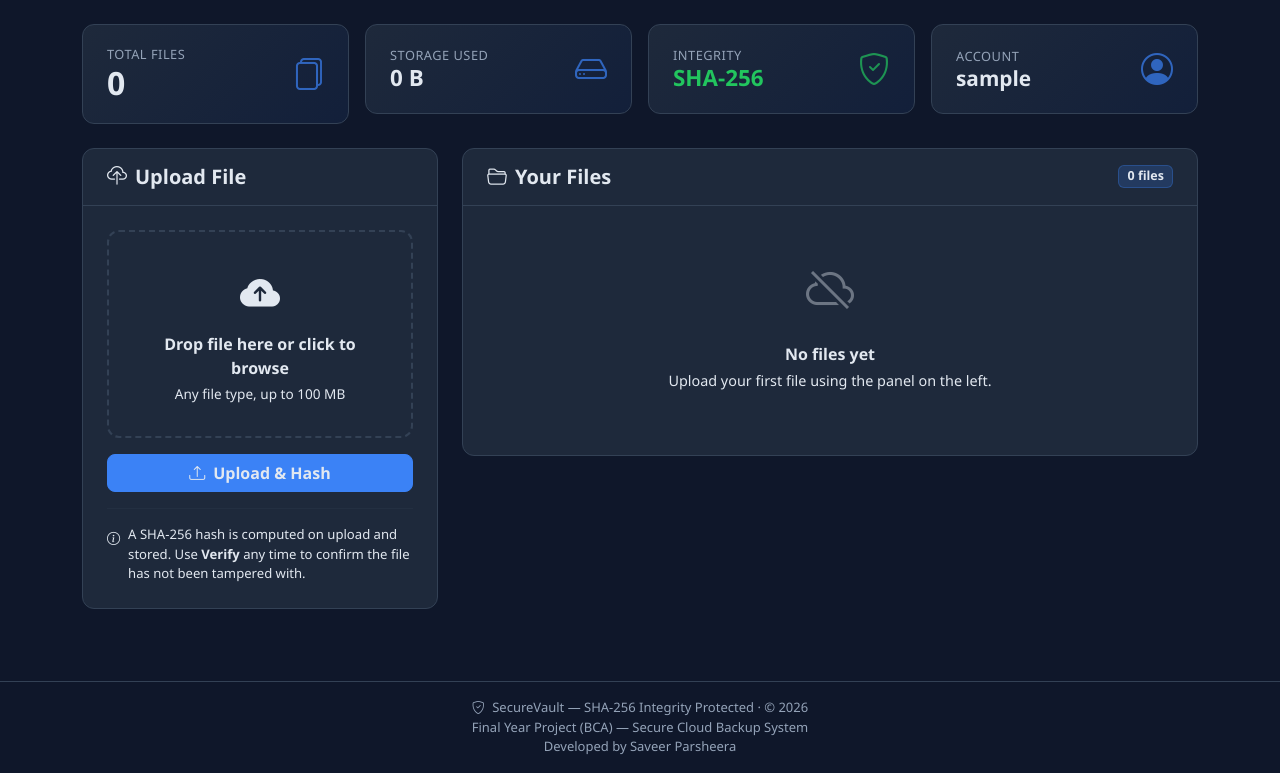
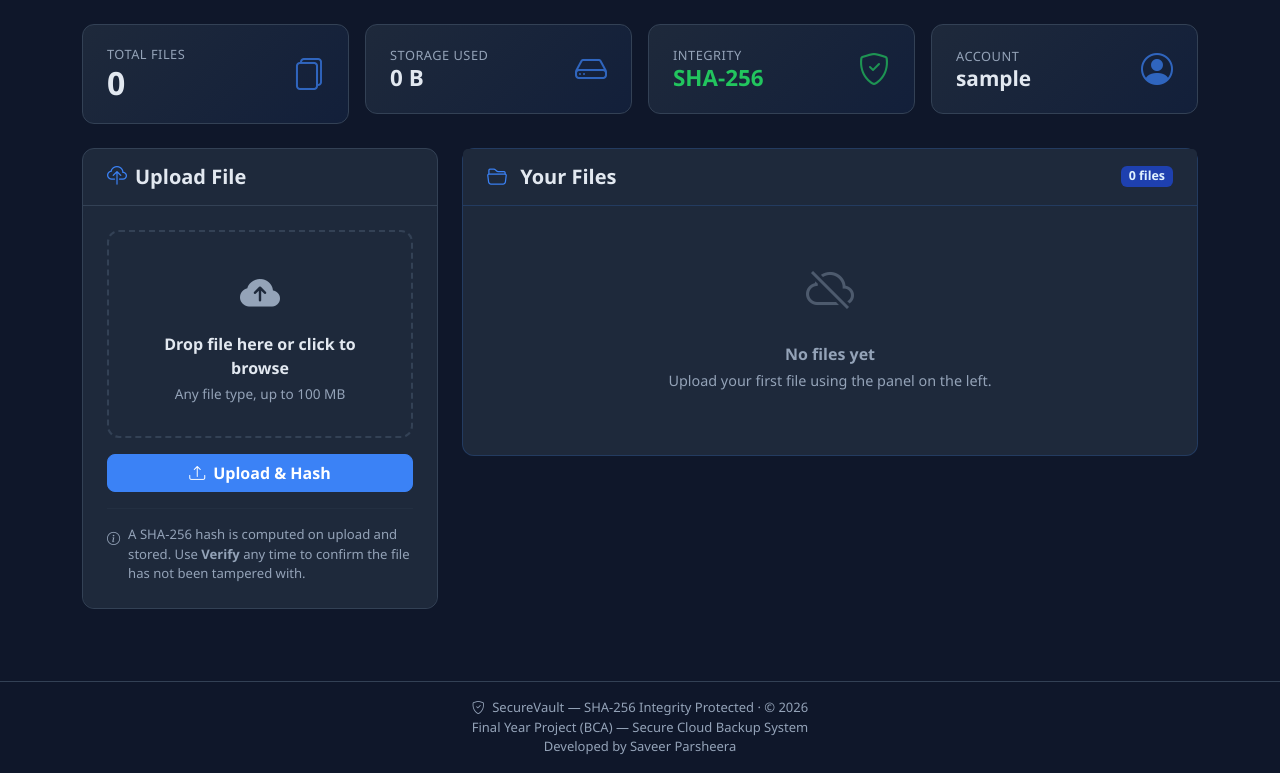
Before and after one commit to SaveerIsOP/secure-file-vault, a Flask app: page /dashboard in a window 1280 px wide. Shown: the part 57-830 px from the top of the page. Run offline with Flask 3, Linux system fonts and the light colour scheme; the visitor is signed in with stand-in values (Sample User, id 1); data that the repository does not hold is empty.

Commit message:
Update dashboard.html

```diff
--- a/templates/dashboard.html
+++ b/templates/dashboard.html
@@ -2,40 +2,6 @@
 {% block title %}Dashboard — SecureVault{% endblock %}
 
 {% block content %}
-
-<style>
-/* Force white text everywhere in dashboard */
-.card,
-.card * {
-  color: #e2e8f0 !important;
-}
-
-/* Table fix */
-.table,
-.table * {
-  color: #e2e8f0 !important;
-}
-
-/* Header slightly dim */
-.table thead th {
-  color: #94a3b8 !important;
-}
-
-/* File name stronger */
-.file-name {
-  color: #ffffff !important;
-}
-
-/* Upload text */
-.upload-zone p {
-  color: #e2e8f0 !important;
-}
-
-/* Small muted text */
-small, .text-muted {
-  color: #94a3b8 !important;
-}
-</style>
 
 {% set total_size = files | sum(attribute='size') %}
 
@@ -84,9 +50,9 @@ small, .text-muted {
   <div class="col-12 col-lg-4">
     <div class="card h-100">
       <div class="card-header py-3 px-4">
-        <h5 class="mb-0 fw-semibold"><i class="bi bi-cloud-upload me-2" style="color:#3b82f6;"></i>Upload File</h5>
+        <h5 class="mb-0 fw-semibold" style="color:#e2e8f0;"><i class="bi bi-cloud-upload me-2" style="color:#3b82f6;"></i>Upload File</h5>
       </div>
-      <div class="card-body p-4">
+      <div class="card-body p-4" style="background:#1e293b; color:#ffffff; border-radius:12px;">
         <form method="POST" action="{{ url_for('upload') }}" enctype="multipart/form-data">
           <div id="uploadZone" class="upload-zone mb-3">
             <i class="bi bi-cloud-arrow-up-fill d-block mb-2"></i>
@@ -109,18 +75,22 @@ small, .text-muted {
 
   <!-- Files Table -->
   <div class="col-12 col-lg-8">
-    <div class="card">
-      <div class="card-header py-3 px-4 d-flex align-items-center justify-content-between">
-        <h5 class="mb-0 fw-semibold"><i class="bi bi-folder2-open me-2" style="color:#3b82f6;"></i>Your Files</h5>
-        <span class="badge" style="background:rgba(59,130,246,.2);color:#93c5fd;border:1px solid rgba(59,130,246,.3);border-radius:6px;font-size:.78rem;">
-          {{ files | length }} file{% if files | length != 1 %}s{% endif %}
-        </span>
+  <div class="card" style="background:#1e293b; color:#ffffff; border-radius:12px; border:1px solid rgba(59,130,246,0.2);">
+      <div class="card-header py-3 px-4 d-flex align-items-center justify-content-between" style="background:#1e293b; border-bottom:1px solid rgba(59,130,246,0.2);">
+  <h5 class="mb-0 fw-semibold" style="color:#e2e8f0;">
+    <i class="bi bi-folder2-open me-2" style="color:#3b82f6;"></i>
+    Your Files
+  </h5>
+
+  <span class="badge" style="background:#1e40af; color:#e0f2fe; border-radius:6px; font-size:.78rem; padding:4px 8px;">
+    {{ files | length }} file{% if files | length != 1 %}s{% endif %}
+  </span>
       </div>
       <div class="card-body p-0">
         {% if files %}
         <div class="table-responsive">
-          <table class="table table-hover mb-0">
-            <thead>
+          <table class="table mb-0" style="color:#e2e8f0;">
+            <thead style="background:#1e293b; color:#94a3b8;">
               <tr style="color:var(--sv-muted);font-size:.8rem;text-transform:uppercase;letter-spacing:.4px;">
                 <th class="ps-4">File</th>
                 <th>Size</th>
@@ -132,7 +102,7 @@ small, .text-muted {
             <tbody>
               {% for f in files %}
               {% set ext = f.original_name.rsplit('.', 1)[-1] if '.' in f.original_name else '' %}
-              <tr>
+              <tr style="background:#1e293b;">
                 <td class="ps-4">
                   <div class="file-name">
                     {% if ext in ['jpg','jpeg','png','gif','webp','svg'] %}
```
